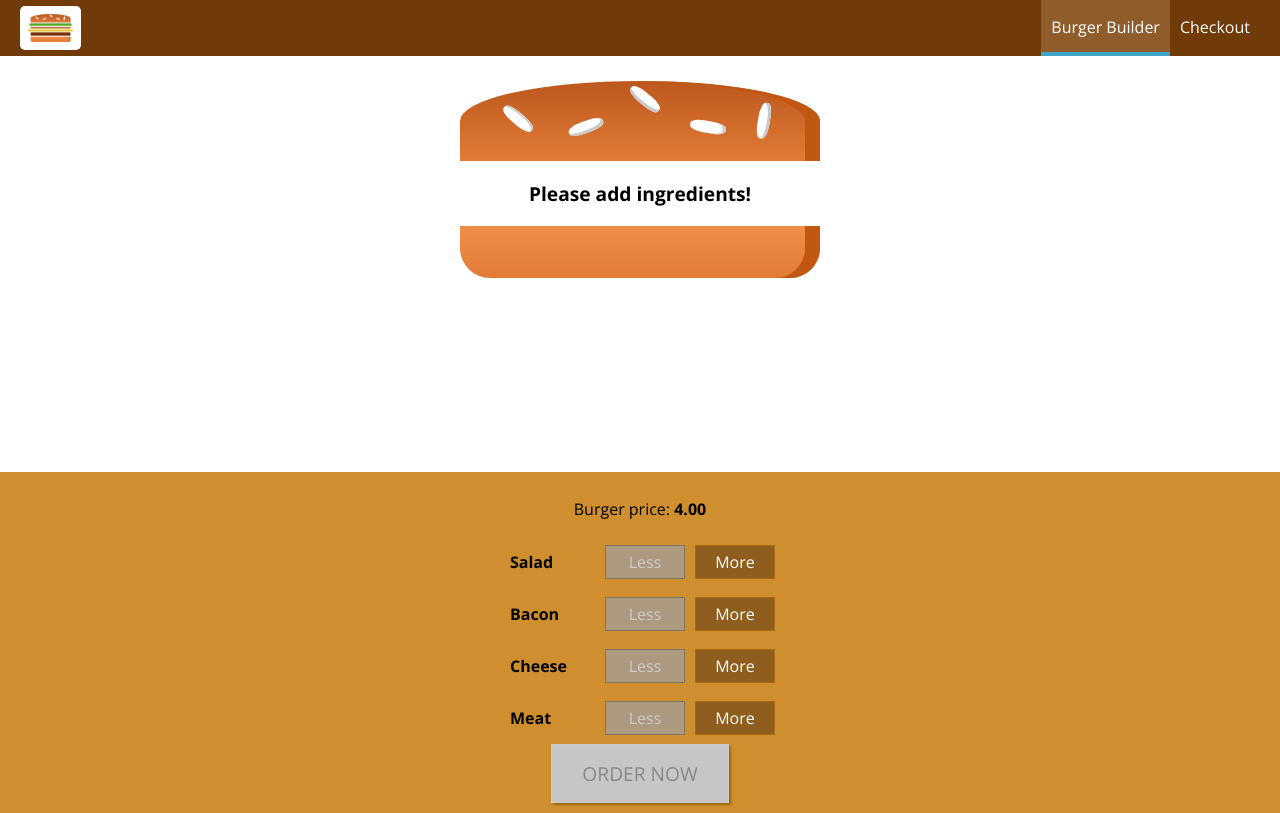
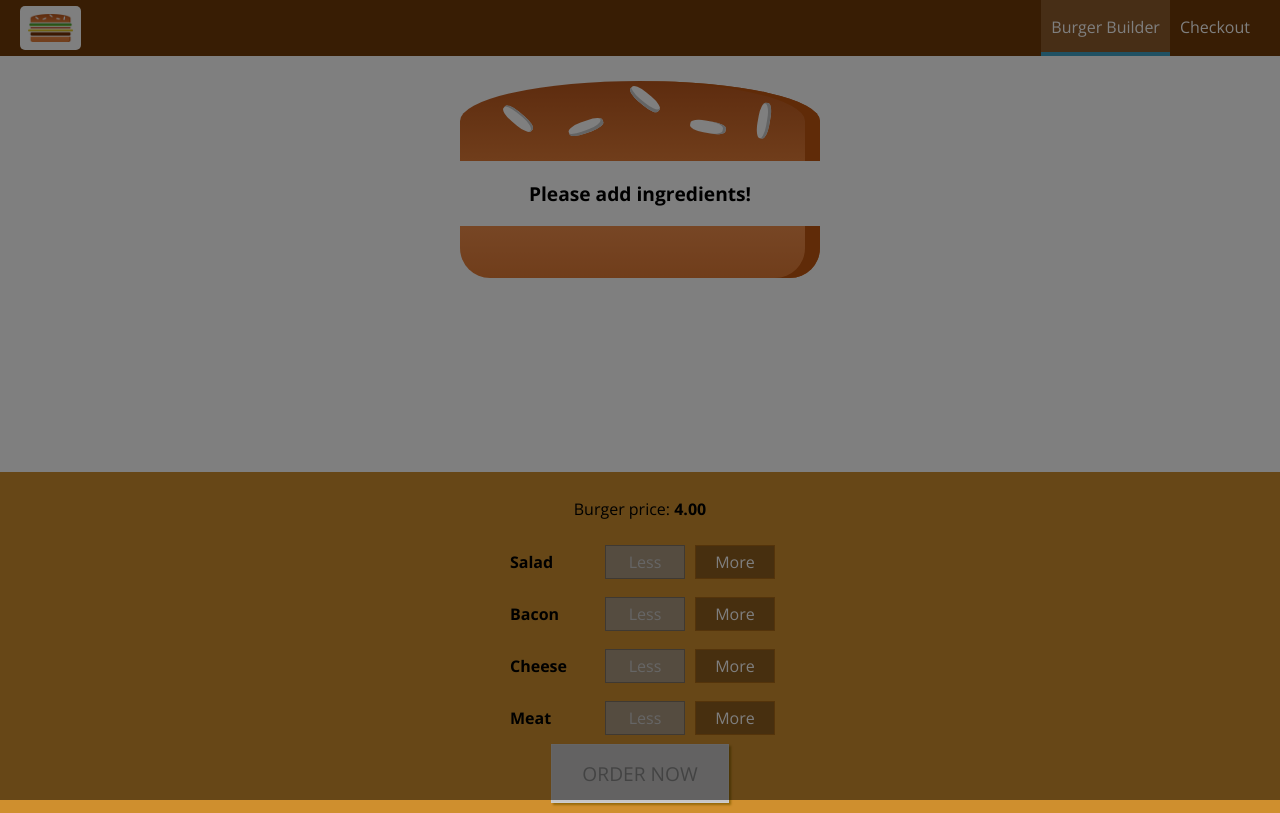
Before and after one commit to alangenfelds/react-burger-builder, a React app: page / in a window 1280 px wide. Built offline with nearby package versions, Linux system fonts and the light colour scheme.

Commit message:
before adding DrawerToggle function

```diff
--- a/src/components/Layout/Layout.js
+++ b/src/components/Layout/Layout.js
@@ -1,18 +1,33 @@
-import React from "react";
+import React, { Component } from "react";
 
 import Aux from "../../hoc/_aux";
 import classes from './Layout.css';
 import Toolbar from '../Navigation/Toolbar/Toolbar';
 import SideDrawer from '../Navigation/SideDrawer/SideDrawer';
 
-const layout = (props) => (
-  <Aux>
-    <Toolbar />
-    <SideDrawer />
-    <main className = {classes.Content}>
-        {props.children}
-    </main>
-  </Aux>
-);
+class Layout extends Component {
+  state = {
+    showSideDrawer: true
+  }
 
-export default layout;
+  sideDrawerClosedHandler = () => {
+    this.setState({
+      showSideDrawer: false
+    })
+  }
+
+  render() {
+    return (
+      <Aux>
+        <Toolbar />
+        <SideDrawer open={this.state.showSideDrawer} closed={this.sideDrawerClosedHandler}/>
+        <main className={classes.Content}>
+          {this.props.children}
+        </main>
+      </Aux>
+    );
+  }
+
+}
+
+export default Layout;
--- a/src/components/Navigation/SideDrawer/SideDrawer.js
+++ b/src/components/Navigation/SideDrawer/SideDrawer.js
@@ -3,11 +3,21 @@ import React from "react";
 import NavigationItems from "../NavigationItems/NavigationItems";
 import Logo from '../../Logo/Logo';
 import classes from './SideDrawer.css';
+import Backdrop from '../../UI/Backdrop/Backdrop';
+import Aux from '../../../hoc/_aux';
 
 const sideDrawer = (props) => {
     //......
+
+    let attachedClasses = [classes.SideDrawer, classes.Close];
+    if (props.open) {
+        attachedClasses = [classes.SideDrawer, classes.Open];
+    }
+
     return(
-        <div className={classes.SideDrawer}>
+        <Aux>
+            <Backdrop show={props.open} clicked={props.closed}/>
+            <div className={attachedClasses.join(' ')}>
                 <div className={classes.Logo}>
                     <Logo/ >
                 </div>
@@ -15,6 +25,7 @@ const sideDrawer = (props) => {
                     <NavigationItems />
                 </nav>
             </div>
+        </Aux>
     );
 };
 
--- a/src/components/UI/Backdrop/Backdrop.js
+++ b/src/components/UI/Backdrop/Backdrop.js
@@ -4,7 +4,7 @@ import classes from './Backdrop.css';
 
 const backdrop = (props) => (
    props.show ?
-   <div className={classes.Backdrop} onClick={props.backdropClicked}></div> : null
+   <div className={classes.Backdrop} onClick={props.clicked}></div> : null
 );
 
 export default backdrop;
```
Lines whose indentation alone changed are shown as unchanged.
